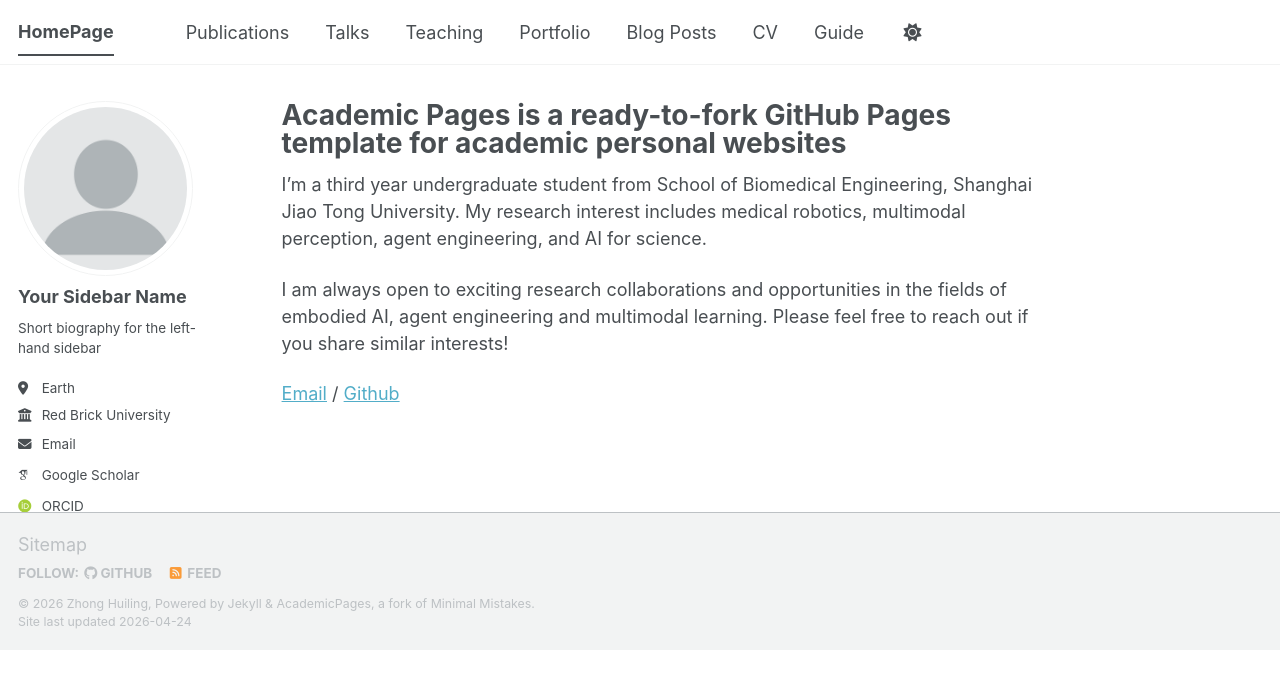
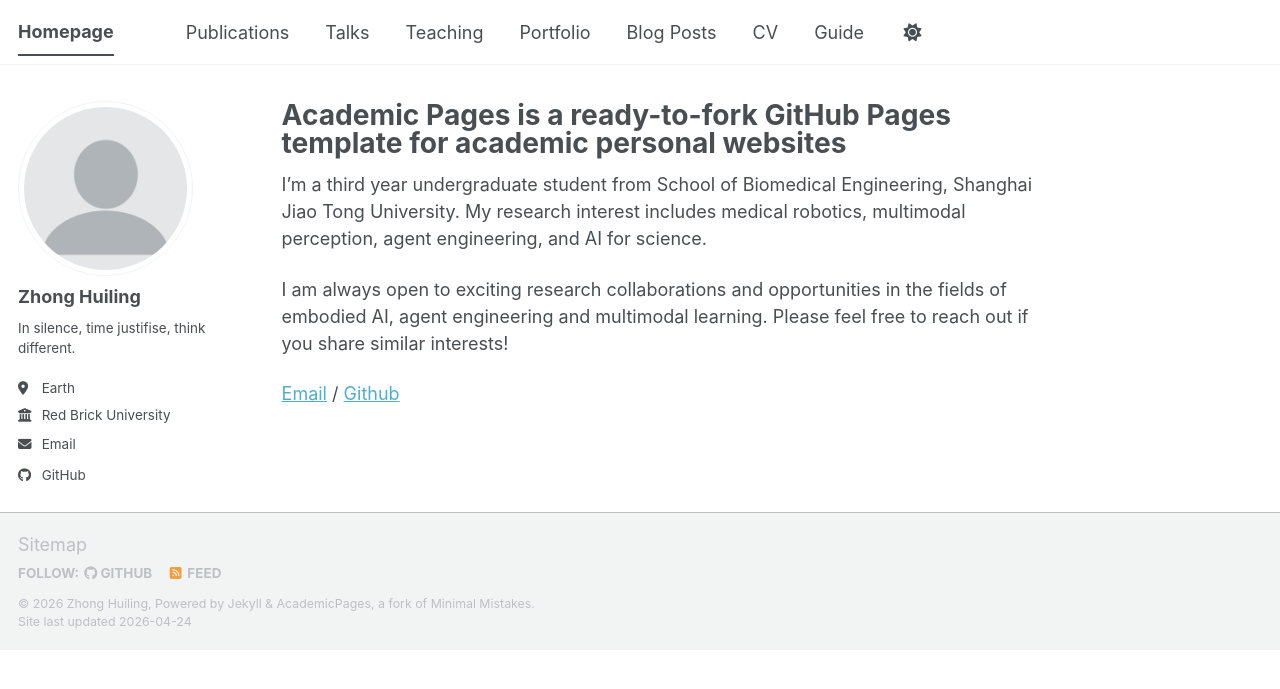
Before and after one commit to Eliaukyou/Eliaukyou.github.io, a Jekyll site: the page built from _pages/about.md, in a window 1280 px wide. Shown: the top 689 px of the page. Built offline with Jekyll 4.4.1, drawn with Linux system fonts in a browser that asks for light colours; some web fonts are replaced; a script bundle is joined from its source files by our own code; library files that are not in the unit come from our copies.

Commit message:
Update personal information in _config.yml

```diff
--- a/_config.yml
+++ b/_config.yml
@@ -9,10 +9,10 @@
 # Basic Site Settings
 locale                   : "en-US"
 site_theme               : "default" # The available themes options are "default", "air", "sunrise", "mint", "dirt" and "contrast"
-title                    : "HomePage"
+title                    : "Homepage"
 title_separator          : "-"
 name                     : &name "Zhong Huiling"
-description              : &description "Your Name's academic portfolio"   # Update this with a general description of your site, this is the default if not overridden by a page
+description              : &description "A third year undergraduate student from Shanghai Jiao Tong University"   # Update this with a general description of your site, this is the default if not overridden by a page
 url                      : https://Eliaukyou.github.io # The base hostname & protocol for your site e.g. "https://[your GitHub username].github.io",
                                                            # or if you already have some other page hosted on Github then use "https://[your GitHub username].github.io/[Your Repo Name]"
 baseurl                  : "" # the subpath of your site, e.g. "/blog"
@@ -24,24 +24,24 @@ repository               : "Eliaukyou/Eliaukyou.github.io"
 author:
   # Biographic information
   avatar           : "profile.png"
-  name             : "Your Sidebar Name"
+  name             : "Zhong Huiling"
   pronouns         : # example: "she/her"
-  bio              : "Short biography for the left-hand sidebar"
+  bio              : "In silence, time justifise, think different."
   location         : "Earth"
   employer         : "Red Brick University"
   uri              : # URL
-  email            : "none@example.org"
+  email            : "zhlynn06@gmail.com"
 
   # Academic websites
   academia         : # URL
   arxiv            : # URL - Update with the correct link to your profile
-  googlescholar    : "https://scholar.google.com/citations?user=PS_CX0AAAAAJ"
+  googlescholar    : #"https://scholar.google.com/citations?user=PS_CX0AAAAAJ"
   inspire-hep      : # URL
   impactstory      : # URL
-  orcid            : "https://orcid.org/yourorcidurl"
+  orcid            : #"https://orcid.org/yourorcidurl"
   semantic         : # URL
   ssrn             : # URL
-  pubmed           : "https://www.ncbi.nlm.nih.gov/pubmed/?term=john+snow"
+  pubmed           : #"https://www.ncbi.nlm.nih.gov/pubmed/?term=john+snow"
   researchgate     : # URL
   scopus           : # URL
   zotero           : # URL
@@ -51,13 +51,13 @@ author:
   bitbucket        : # Username - Update with your username on the site
   codepen          : # Username
   dribbble         : # Username
-  github           : "academicpages"
+  github           : "Hueling"
   kaggle           : # Username
   stackoverflow    : # User number or user number and name (i.e., use "1" or "1/jeff-atwood")
 
   # Social media
   artstation       : # Username
-  bluesky          : "bsky.app" # Replace this with you Bluesky username
+  bluesky          : #"bsky.app" # Replace this with you Bluesky username
   facebook         : # Username
   flickr           : # Username
   foursquare       : # Username
```
